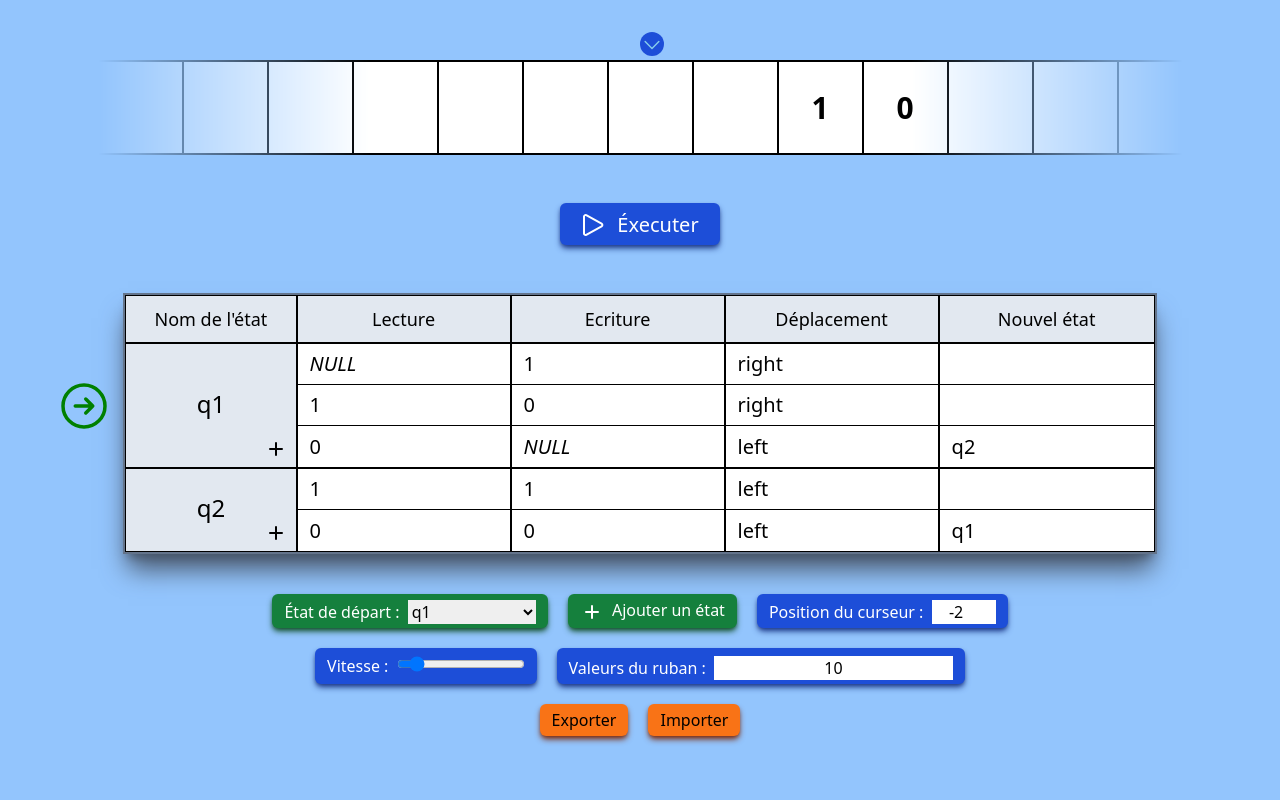
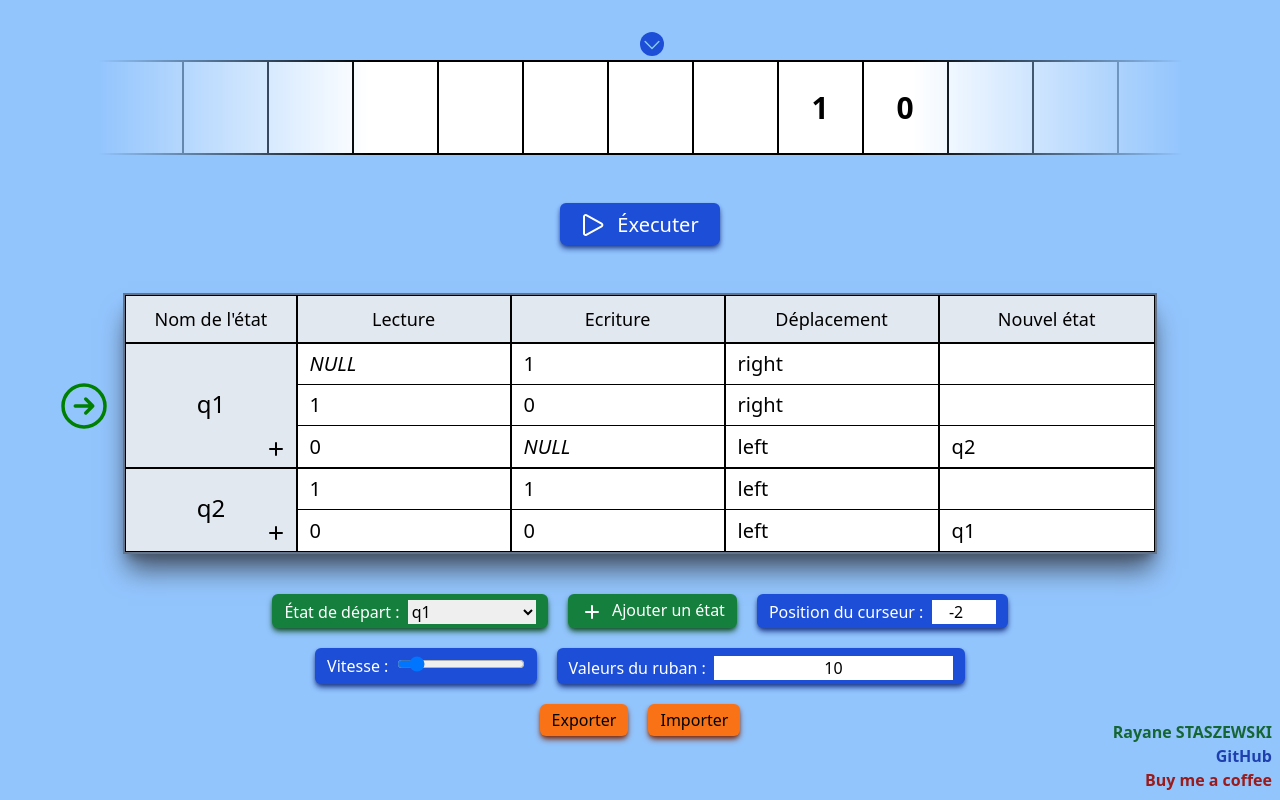
Before and after one commit to zonetecde/turing-machine-box, a SvelteKit app: page / in a window 1280 px wide. Built offline with nearby package versions, Linux system fonts and the light colour scheme.

Commit message:
+ credits

```diff
--- a/src/routes/+layout.svelte
+++ b/src/routes/+layout.svelte
@@ -7,4 +7,22 @@
 
 <div class="w-screen min-h-screen bg-blue-300 p-5">
 	<slot />
+
+	<p class="absolute bottom-2 font-bold right-2 text-right">
+		<a class="text-green-800 hover:underline" target="_blank" href="https://www.rayanestaszewski.fr"
+			>Rayane STASZEWSKI</a
+		> <br />
+		<a
+			class="text-blue-800 hover:underline"
+			target="_blank"
+			href="https://github.com/zonetecde/turing-machine-box">GitHub</a
+		>
+		<br />
+
+		<a
+			class="text-red-800 hover:underline"
+			target="_blank"
+			href="https://www.buymeacoffee.com/zonetecde">Buy me a coffee</a
+		>
+	</p>
 </div>
```
